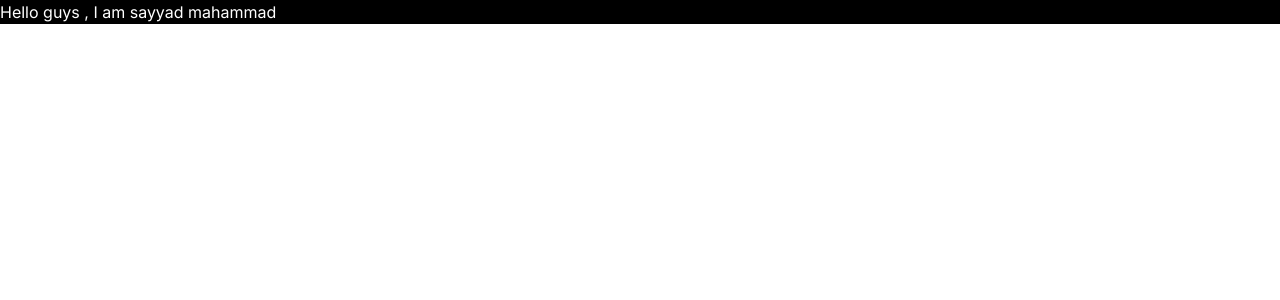
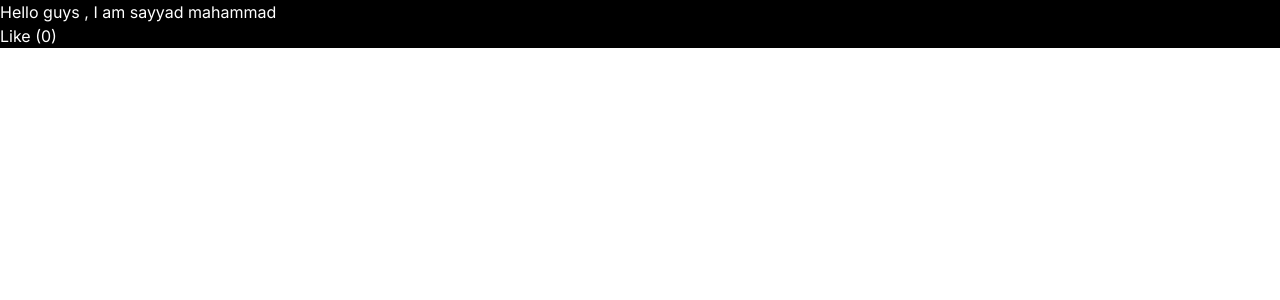
Before and after one commit to sayyadmd/sayyadmahammad, a Next.js app: page / in a window 1280 px wide. Shown: the top 300 px of the page. Built offline with nearby package versions, Linux system fonts and the light colour scheme.

Commit message:
add client side comp

```diff
--- /dev/null
+++ b/app/like-button.js
@@ -0,0 +1,12 @@
+"use client";
+import { useState } from "react";
+
+export default function LikeButton() {
+  const [likes, setLikes] = useState(0);
+
+  function handleClick() {
+    setLikes(likes + 1);
+  }
+
+  return <button onClick={handleClick}>Like ({likes})</button>;
+}
--- a/app/page.js
+++ b/app/page.js
@@ -1,9 +1,11 @@
 // import HomePage from "@/components/home/HomePage";
+import LikeButton from "./like-button";
 export default function Home() {
   return (
     <main className="w-full h-full bg-[#000] text-[#fff] ">
       <h1>Hello guys , I am sayyad mahammad</h1>
       {/* <HomePage /> */}
+      <LikeButton />
     </main>
   );
 }
```
